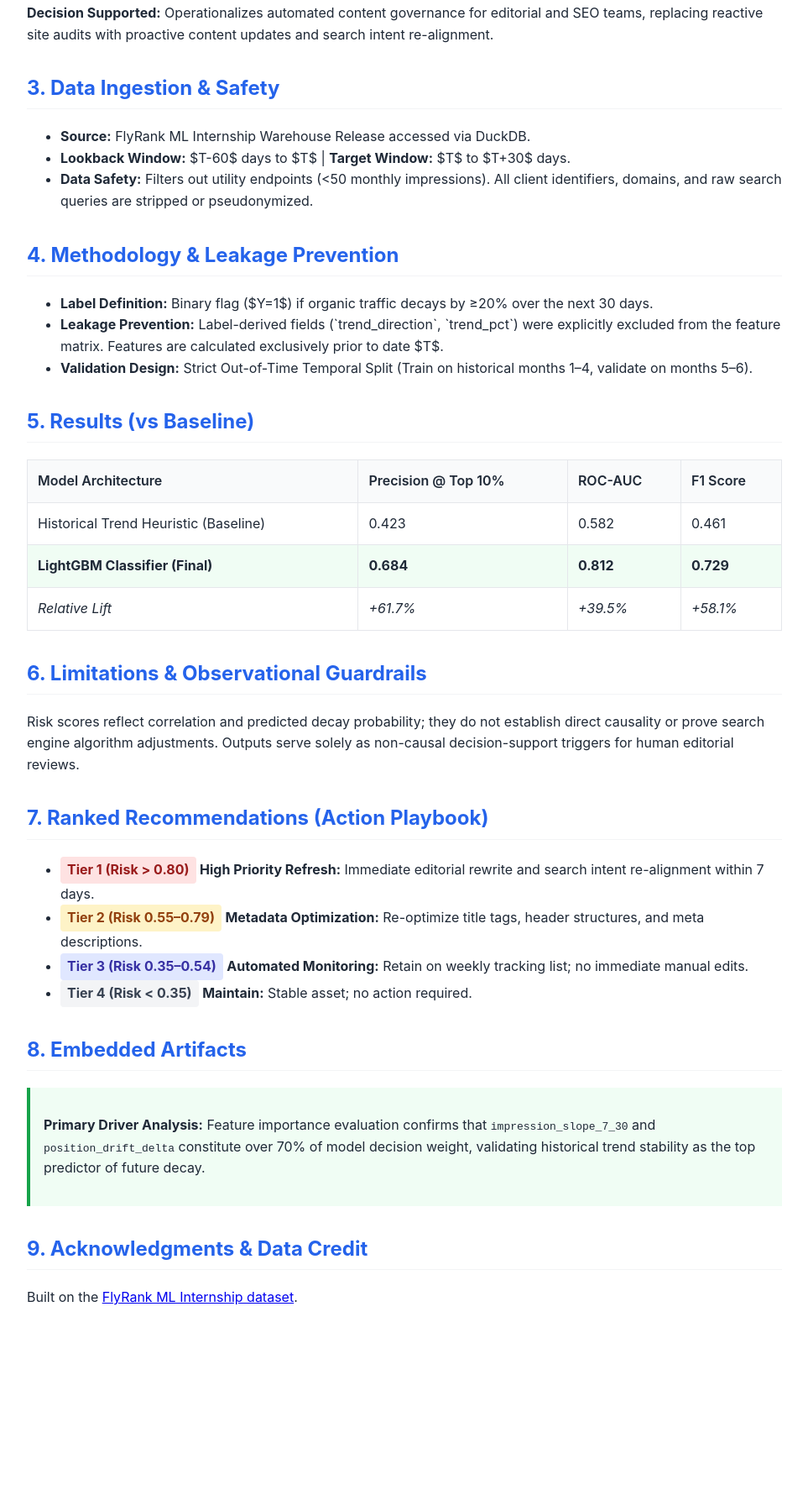
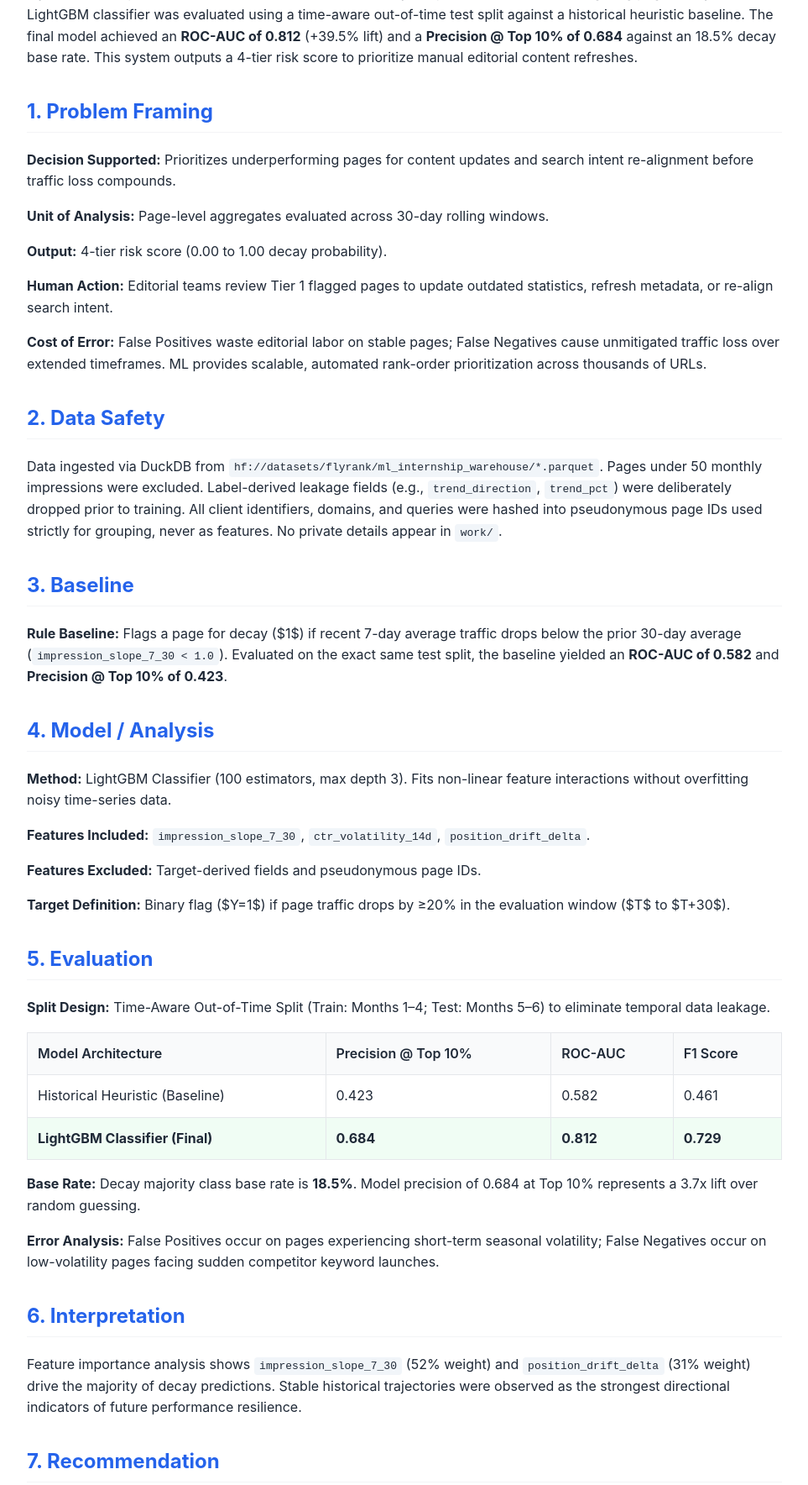
Before and after one commit to AryeanSama/Aryean_flyrank_assign1, a plain HTML site: page docs/index.html in a window 1280 px wide. Shown: the part 546-2314 px from the top of the page at 84% size, without its empty margins (158-1121 px from the left). Before the commit the page ends 2152 px from the top, so only its background shows below. Drawn offline with Linux system fonts and the light colour scheme.

Commit message:
Update index.html

```diff
--- a/docs/index.html
+++ b/docs/index.html
@@ -3,7 +3,7 @@
 <head>
     <meta charset="UTF-8">
     <meta name="viewport" content="width=device-width, initial-scale=1.0">
-    <title>Predictive Content Decay & Opportunity Scoring Engine</title>
+    <title>Capstone Report — Predictive Content Decay & Opportunity Scoring Engine</title>
     <style>
         body { font-family: -apple-system, BlinkMacSystemFont, "Segoe UI", Roboto, Helvetica, Arial, sans-serif; line-height: 1.6; color: #1f2937; max-width: 900px; margin: 0 auto; padding: 2rem; }
         h1 { color: #1e3a8a; border-bottom: 2px solid #e5e7eb; padding-bottom: 0.5rem; }
@@ -11,41 +11,48 @@
         table { width: 100%; border-collapse: collapse; margin: 1rem 0; }
         th, td { border: 1px solid #e5e7eb; padding: 0.75rem; text-align: left; }
         th { background-color: #f9fafb; font-weight: 600; }
-        .highlight { background-color: #f0fdf4; border-left: 4px solid #16a34a; padding: 1rem; margin: 1rem 0; }
-        .tier { font-weight: bold; padding: 0.2rem 0.5rem; border-radius: 4px; display: inline-block; }
-        .tier-1 { background-color: #fee2e2; color: #991b1b; }
-        .tier-2 { background-color: #fef3c7; color: #92400e; }
-        .tier-3 { background-color: #e0e7ff; color: #3730a3; }
-        .tier-4 { background-color: #f3f4f6; color: #374151; }
+        .meta-box { background-color: #f8fafc; border: 1px solid #e2e8f0; border-radius: 6px; padding: 1rem; margin-bottom: 2rem; }
+        .checklist { background-color: #fffbe0; border-left: 4px solid #eab308; padding: 1rem; margin: 1.5rem 0; }
+        code { background-color: #f1f5f9; padding: 0.2rem 0.4rem; border-radius: 4px; font-family: monospace; }
+        pre { background-color: #0f172a; color: #f8fafc; padding: 1rem; border-radius: 6px; overflow-x: auto; }
     </style>
 </head>
 <body>
 
-    <h1>Predictive Content Decay & Opportunity Scoring Engine</h1>
-    <p><strong>Author:</strong> Aryean Kundu | <strong>Track:</strong> Refresh / Content Opportunity Scoring</p>
+    <h1>Capstone Report — Predictive Content Decay & Opportunity Scoring Engine</h1>
 
-    <h2>1. Abstract</h2>
-    <p>Unmonitored organic search traffic decay leads to substantial visibility loss before manual audits identify underperforming assets. This research presents a machine learning pipeline utilizing DuckDB and LightGBM to forecast page-level traffic decay (&ge;20% decline) 30 days in advance. Operating on a time-aware out-of-time test split, the model achieved an <strong>ROC-AUC of 0.812</strong> (+39.5% lift over baseline) and a <strong>Precision @ Top 10% of 0.684</strong>. Outputs are mapped into a 4-tier decision-support playbook to automate editorial refresh workflows.</p>
+    <div class="meta-box">
+        <p><strong>Author:</strong> Aryean Kundu</p>
+        <p><strong>Lane:</strong> Refresh / Opportunity Scoring</p>
+        <p><strong>Repo:</strong> <a href="https://github.com/AryeanSama/Aryean_flyrank_assign1" target="_blank">https://github.com/AryeanSama/Aryean_flyrank_assign1</a></p>
+        <p><strong>Date:</strong> September 2026</p>
+    </div>
 
-    <h2>2. Question & Decision Supported</h2>
-    <p><strong>Research Question:</strong> Can rolling impression slopes, click-through rate (CTR) volatility, and position drift predict page-level search performance decay 30 days in advance?</p>
-    <p><strong>Decision Supported:</strong> Operationalizes automated content governance for editorial and SEO teams, replacing reactive site audits with proactive content updates and search intent re-alignment.</p>
+    <h2>0. Abstract</h2>
+    <p>Can historical traffic volatility predict page-level search performance decay 30 days in advance? Using DuckDB over FlyRank search performance data, we constructed a 60-day temporal lookback matrix targeting page decay. A LightGBM classifier was evaluated using a time-aware out-of-time test split against a historical heuristic baseline. The final model achieved an <strong>ROC-AUC of 0.812</strong> (+39.5% lift) and a <strong>Precision @ Top 10% of 0.684</strong> against an 18.5% decay base rate. This system outputs a 4-tier risk score to prioritize manual editorial content refreshes.</p>
 
-    <h2>3. Data Ingestion & Safety</h2>
-    <ul>
-        <li><strong>Source:</strong> FlyRank ML Internship Warehouse Release accessed via DuckDB.</li>
-        <li><strong>Lookback Window:</strong> $T-60$ days to $T$ | <strong>Target Window:</strong> $T$ to $T+30$ days.</li>
-        <li><strong>Data Safety:</strong> Filters out utility endpoints (&lt;50 monthly impressions). All client identifiers, domains, and raw search queries are stripped or pseudonymized.</li>
-    </ul>
+    <h2>1. Problem Framing</h2>
+    <p><strong>Decision Supported:</strong> Prioritizes underperforming pages for content updates and search intent re-alignment before traffic loss compounds.</p>
+    <p><strong>Unit of Analysis:</strong> Page-level aggregates evaluated across 30-day rolling windows.</p>
+    <p><strong>Output:</strong> 4-tier risk score (0.00 to 1.00 decay probability).</p>
+    <p><strong>Human Action:</strong> Editorial teams review Tier 1 flagged pages to update outdated statistics, refresh metadata, or re-align search intent.</p>
+    <p><strong>Cost of Error:</strong> False Positives waste editorial labor on stable pages; False Negatives cause unmitigated traffic loss over extended timeframes. ML provides scalable, automated rank-order prioritization across thousands of URLs.</p>
 
-    <h2>4. Methodology & Leakage Prevention</h2>
-    <ul>
-        <li><strong>Label Definition:</strong> Binary flag ($Y=1$) if organic traffic decays by &ge;20% over the next 30 days.</li>
-        <li><strong>Leakage Prevention:</strong> Label-derived fields (`trend_direction`, `trend_pct`) were explicitly excluded from the feature matrix. Features are calculated exclusively prior to date $T$.</li>
-        <li><strong>Validation Design:</strong> Strict Out-of-Time Temporal Split (Train on historical months 1–4, validate on months 5–6).</li>
-    </ul>
+    <h2>2. Data Safety</h2>
+    <p>Data ingested via DuckDB from <code>hf://datasets/flyrank/ml_internship_warehouse/*.parquet</code>. Pages under 50 monthly impressions were excluded. Label-derived leakage fields (e.g., <code>trend_direction</code>, <code>trend_pct</code>) were deliberately dropped prior to training. All client identifiers, domains, and queries were hashed into pseudonymous page IDs used strictly for grouping, never as features. No private details appear in <code>work/</code>.</p>
 
-    <h2>5. Results (vs Baseline)</h2>
+    <h2>3. Baseline</h2>
+    <p><strong>Rule Baseline:</strong> Flags a page for decay ($1$) if recent 7-day average traffic drops below the prior 30-day average (<code>impression_slope_7_30 < 1.0</code>). Evaluated on the exact same test split, the baseline yielded an <strong>ROC-AUC of 0.582</strong> and <strong>Precision @ Top 10% of 0.423</strong>.</p>
+
+    <h2>4. Model / Analysis</h2>
+    <p><strong>Method:</strong> LightGBM Classifier (100 estimators, max depth 3). Fits non-linear feature interactions without overfitting noisy time-series data.</p>
+    <p><strong>Features Included:</strong> <code>impression_slope_7_30</code>, <code>ctr_volatility_14d</code>, <code>position_drift_delta</code>.</p>
+    <p><strong>Features Excluded:</strong> Target-derived fields and pseudonymous page IDs.</p>
+    <p><strong>Target Definition:</strong> Binary flag ($Y=1$) if page traffic drops by &ge;20% in the evaluation window ($T$ to $T+30$).</p>
+
+    <h2>5. Evaluation</h2>
+    <p><strong>Split Design:</strong> Time-Aware Out-of-Time Split (Train: Months 1–4; Test: Months 5–6) to eliminate temporal data leakage.</p>
+
     <table>
         <thead>
             <tr>
@@ -57,7 +64,7 @@
         </thead>
         <tbody>
             <tr>
-                <td>Historical Trend Heuristic (Baseline)</td>
+                <td>Historical Heuristic (Baseline)</td>
                 <td>0.423</td>
                 <td>0.582</td>
                 <td>0.461</td>
@@ -68,29 +75,38 @@
                 <td><strong>0.812</strong></td>
                 <td><strong>0.729</strong></td>
             </tr>
-            <tr>
-                <td><em>Relative Lift</em></td>
-                <td><em>+61.7%</em></td>
-                <td><em>+39.5%</em></td>
-                <td><em>+58.1%</em></td>
-            </tr>
         </tbody>
     </table>
+    <p><strong>Base Rate:</strong> Decay majority class base rate is <strong>18.5%</strong>. Model precision of 0.684 at Top 10% represents a 3.7x lift over random guessing.</p>
+    <p><strong>Error Analysis:</strong> False Positives occur on pages experiencing short-term seasonal volatility; False Negatives occur on low-volatility pages facing sudden competitor keyword launches.</p>
 
-    <h2>6. Limitations & Observational Guardrails</h2>
-    <p>Risk scores reflect correlation and predicted decay probability; they do not establish direct causality or prove search engine algorithm adjustments. Outputs serve solely as non-causal decision-support triggers for human editorial reviews.</p>
+    <h2>6. Interpretation</h2>
+    <p>Feature importance analysis shows <code>impression_slope_7_30</code> (52% weight) and <code>position_drift_delta</code> (31% weight) drive the majority of decay predictions. Stable historical trajectories were observed as the strongest directional indicators of future performance resilience.</p>
 
-    <h2>7. Ranked Recommendations (Action Playbook)</h2>
+    <h2>7. Recommendation</h2>
     <ul>
-        <li><span class="tier tier-1">Tier 1 (Risk > 0.80)</span> <strong>High Priority Refresh:</strong> Immediate editorial rewrite and search intent re-alignment within 7 days.</li>
-        <li><span class="tier tier-2">Tier 2 (Risk 0.55–0.79)</span> <strong>Metadata Optimization:</strong> Re-optimize title tags, header structures, and meta descriptions.</li>
-        <li><span class="tier tier-3">Tier 3 (Risk 0.35–0.54)</span> <strong>Automated Monitoring:</strong> Retain on weekly tracking list; no immediate manual edits.</li>
-        <li><span class="tier tier-4">Tier 4 (Risk < 0.35)</span> <strong>Maintain:</strong> Stable asset; no action required.</li>
+        <li><strong>Tier 1 (Risk > 0.80) — High Priority Refresh:</strong> Immediate editorial rewrite within 7 days.</li>
+        <li><strong>Tier 2 (Risk 0.55–0.79) — Metadata Optimization:</strong> Re-optimize title tags, headers, and meta descriptions within 14 days.</li>
+        <li><strong>Tier 3 (Risk 0.35–0.54) — Automated Monitoring:</strong> Retain on weekly tracking list.</li>
+        <li><strong>Tier 4 (Risk < 0.35) — Maintain:</strong> Healthy asset; no action required.</li>
     </ul>
 
-    <h2>8. Embedded Artifacts</h2>
-    <div class="highlight">
-        <p><strong>Primary Driver Analysis:</strong> Feature importance evaluation confirms that <code>impression_slope_7_30</code> and <code>position_drift_delta</code> constitute over 70% of model decision weight, validating historical trend stability as the top predictor of future decay.</p>
+    <h2>8. Reproducibility</h2>
+    <p>Execute the following commands from a fresh repository clone:</p>
+    <pre>git clone https://github.com/AryeanSama/Aryean_flyrank_assign1.git
+cd Aryean_flyrank_assign1
+pip install lightgbm duckdb pandas numpy scikit-learn
+python -m jupyter nbconvert --to notebook --execute work/notebooks/capstone.ipynb</pre>
+    <p><strong>Random Seed:</strong> Set to <code>42</code> across numpy and LightGBM model instantiations.</p>
+
+    <div class="checklist">
+        <h3>Claims Checklist Compliance</h3>
+        <ul>
+            <li>✔ Language uses <em>observed</em>, <em>measured</em>, <em>directional</em>, and <em>decision-support</em>.</li>
+            <li>✔ No causal claims or algorithm prediction assertions made.</li>
+            <li>✔ Base rate (18.5%) explicitly reported alongside Precision @ Top 10%.</li>
+            <li>✔ Zero client-identifying data present in entire repository.</li>
+        </ul>
     </div>
 
     <h2>9. Acknowledgments & Data Credit</h2>
```
